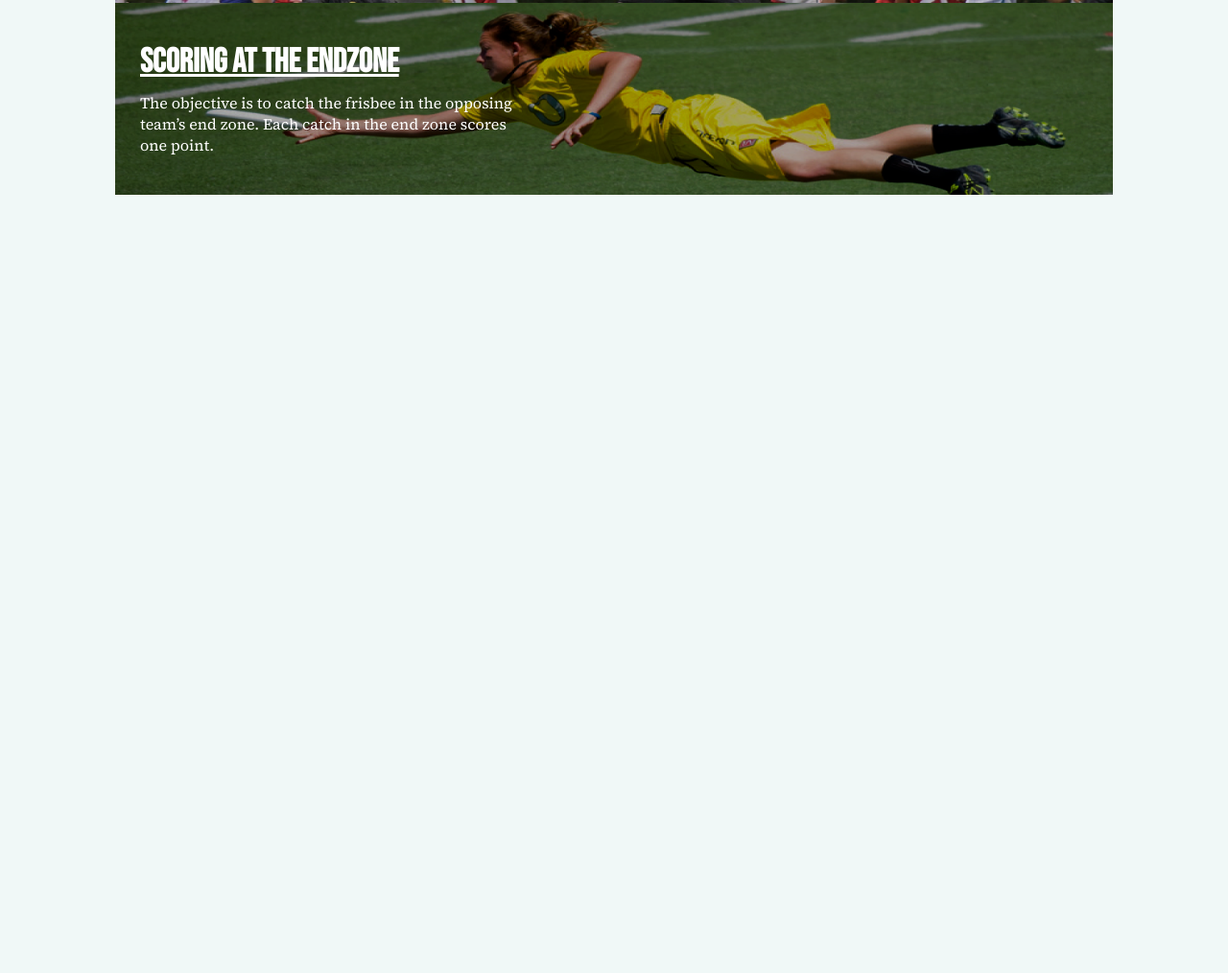
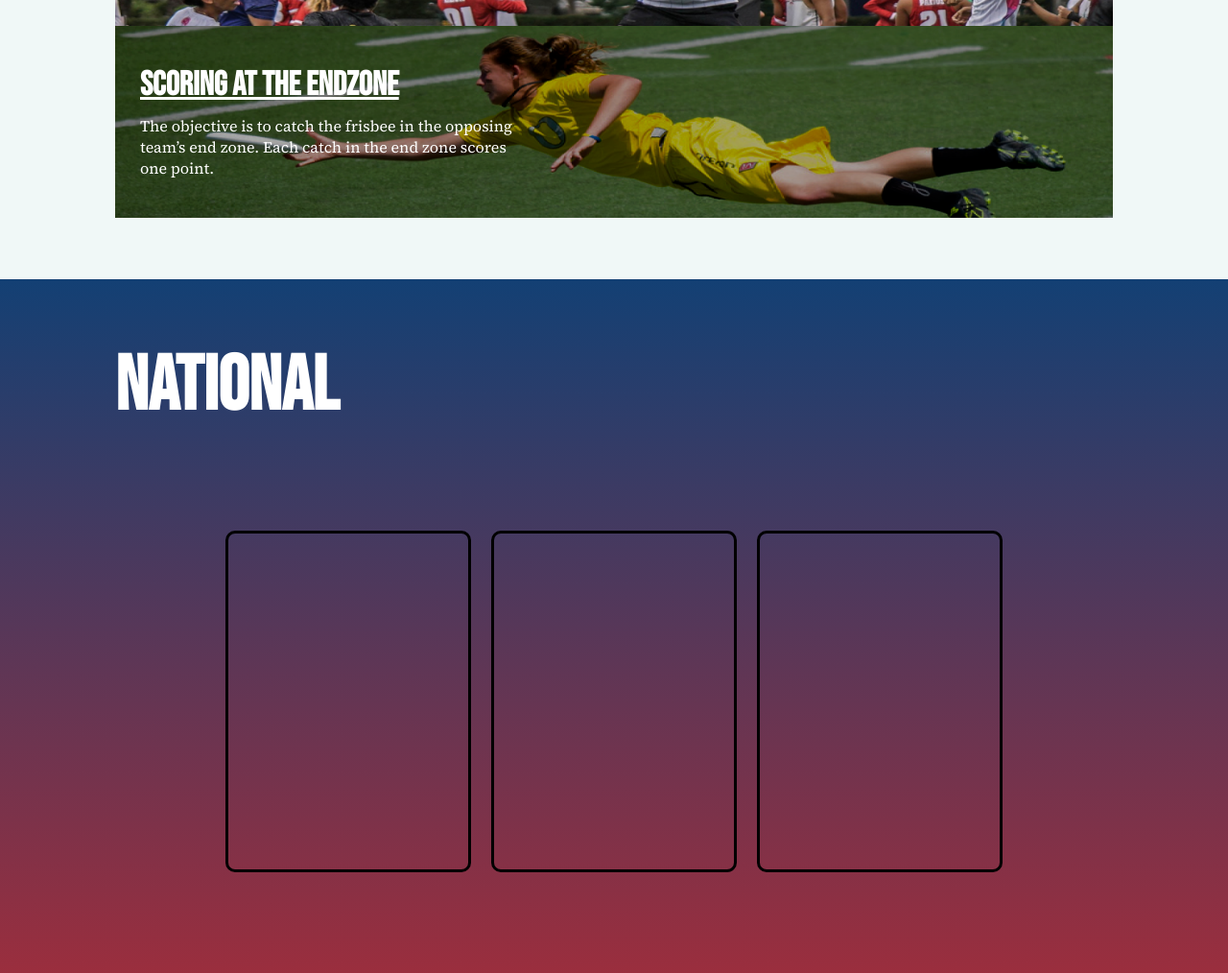
Before and after one commit to jmtcabili/TLS64-Exam, a plain HTML site: page index.html in a window 1280 px wide. Shown: the part 2413-3427 px from the top of the page at 96% size. Before the commit the page ends 2680 px from the top, so only its background shows below. Drawn offline with Linux system fonts and the light colour scheme.

Commit message:
progress on news part

```diff
--- a/index.html
+++ b/index.html
@@ -79,7 +79,7 @@
                     Ultimate Frisbee is an exciting, fast-paced team sport played with a flying disc, or Frisbee.
                     It’s a non-contact game that combines the best elements of soccer, basketball, and football but
                     with a unique twist – it’s played with a frisbee! Each team requires seven players on the field whose
-                    goal is to bring the frisbee from one end of the field to the other. It may sound easy, but the sport calls for
+                    goal is to score points by bringing the frisbee from one end of the field to the other. It may sound easy, but the sport calls for
                     strategic passing, consistent cutting, and most importantly, solid teamwork!
 
                 </p>
@@ -147,8 +147,19 @@
         </div>
 
     </div>
-    <div class="national">
+    <div class="news padding-lr font-bn">
+        <h1>NATIONAL</h1>
+        <div class="card-list">
+            <div class="card">
 
+            </div>
+            <div class="card">
+
+            </div>
+            <div class="card">
+
+            </div>
+        </div>
     </div>
 </body>
 </html>
--- a/national.css
+++ b/national.css
@@ -0,0 +1,32 @@
+.news{
+    background-image: linear-gradient(var(--yale-blue), var(--fire-red));
+    height: 100vh;
+    padding-top: 5%;
+    padding-bottom: 5%;
+}
+
+.news > h1{
+    margin:0;
+    padding:0;
+    color:white;
+    font-size:5rem;
+}
+
+.card-list{
+    display:flex;
+    flex-direction: row;
+    flex-wrap:wrap;
+    justify-content: center;
+    align-items: center;
+    height:70%;
+    gap:2%;
+}
+
+.card{
+    width:30%;
+    height:100%;
+    max-width:250px;
+    max-height: 350px;
+    border:solid black;
+    border-radius:10px;
+}
```
